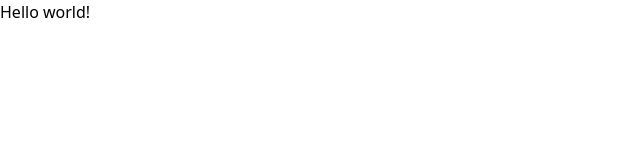
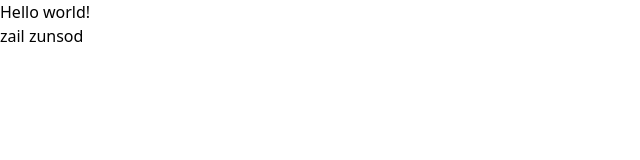
Before and after one commit to ZunsodB/Spotify-Project, a React (Vite) app: page / in a window 1280 px wide. Shown: the top 160 px of the page, without its empty margins (0-640 px from the left). Built offline with nearby package versions, Linux system fonts and the light colour scheme.

Commit message:
zail zunsod nemev

```diff
--- a/src/App.jsx
+++ b/src/App.jsx
@@ -2,6 +2,7 @@ export default function App() {
   return (
     <h1 className="text-3xl font-bold underline">
       Hello world!
+      <div>zail zunsod</div>
     </h1>
   )
 }
```
